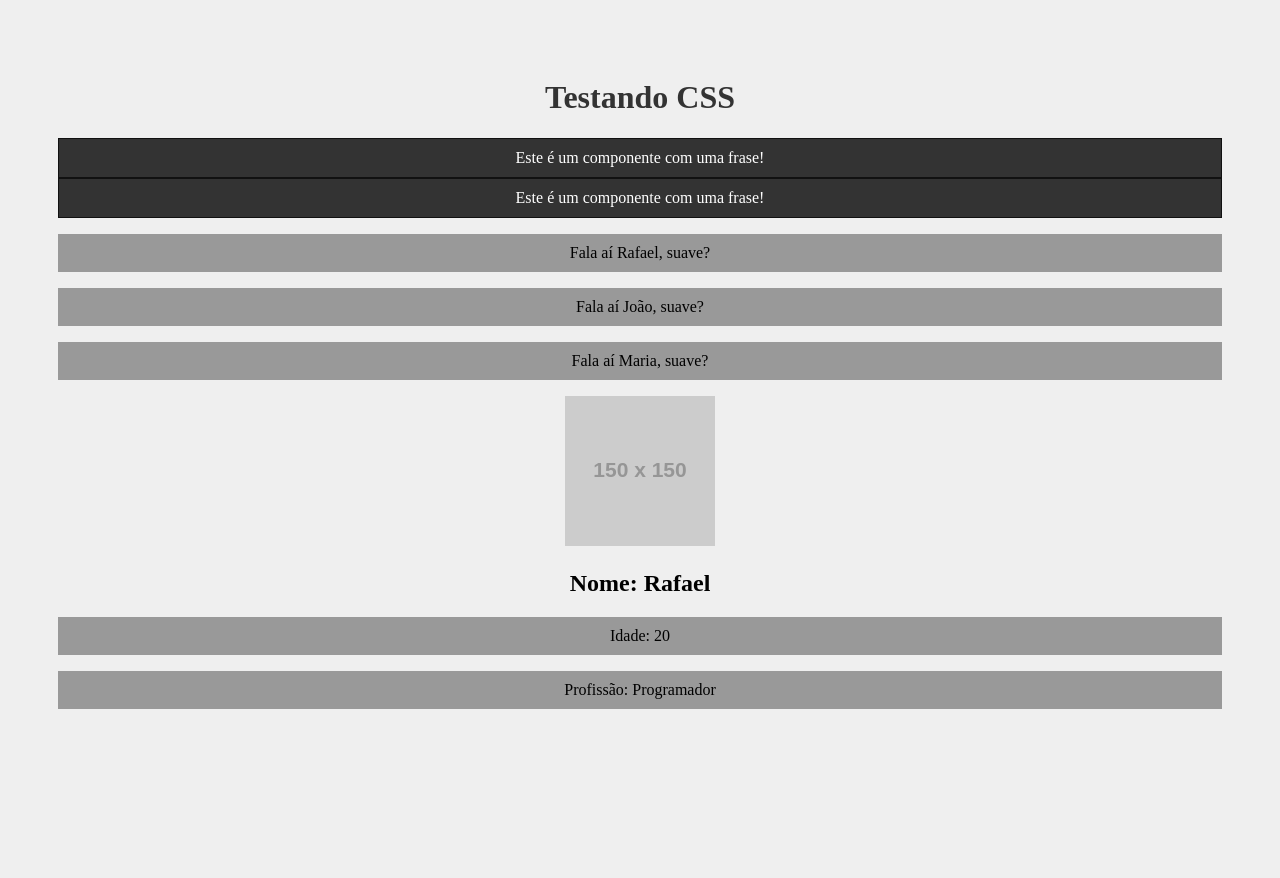
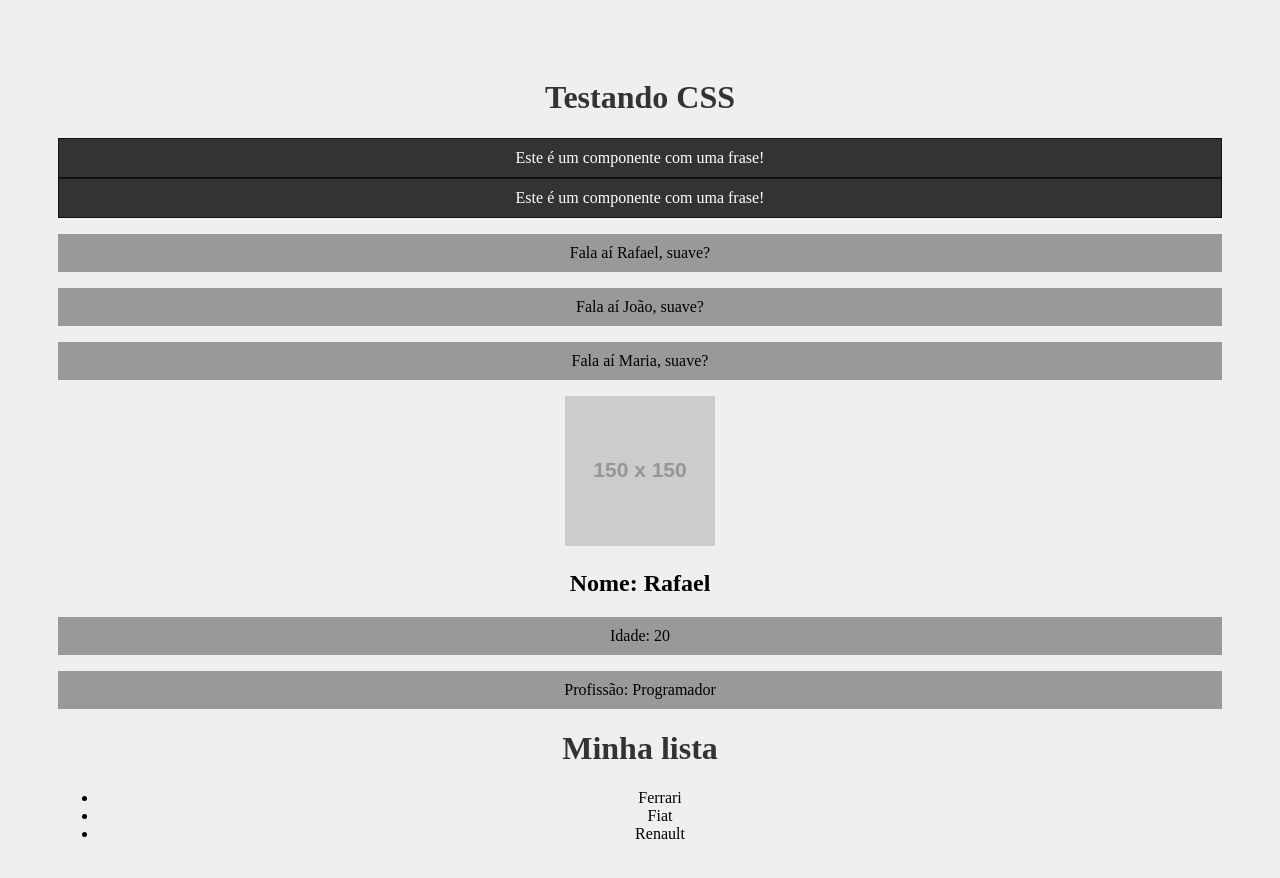
Before and after one commit to FerreiraRAf/Curso-React, a React (Create React App) app: page / in a window 1280 px wide. Shown: the top 878 px of the page. Before the commit the page ends 800 px from the top, so only its background shows below. Built offline with nearby package versions, Linux system fonts and the light colour scheme.

Commit message:
Utilizando React fragments

```diff
--- a/src/App.js
+++ b/src/App.js
@@ -3,6 +3,7 @@
 import SayMyName from './components/SayMyName';
 import Pessoa from './components/Pessoa';
 import Frase from './components/Frase';
+import List from './components/List';
 
 function App() {
   const nome = "Maria";
@@ -17,6 +18,7 @@
       <SayMyName nome="João" />
       <SayMyName nome={nome} />
       <Pessoa nome="Rafael" idade="20" profissao="Programador" foto="https://via.placeholder.com/150" />
+      <List />
 
     </div>
   );
--- /dev/null
+++ b/src/components/List.js
@@ -0,0 +1,17 @@
+import Item from "./item";
+
+
+    function List() {
+        return(
+            <>
+                <h1>Minha lista</h1>
+                <ul>
+                    <Item marca="Ferrari" />
+                    <Item marca="Fiat" />
+                    <Item marca="Renault" />
+                </ul>
+            </>
+        )
+    }
+
+    export default List;
--- /dev/null
+++ b/src/components/item.js
@@ -0,0 +1,9 @@
+    function Item(props) {
+        return(
+            <>
+                <li>{props.marca}</li>
+            </>
+        )
+    }
+
+    export default Item;
--- a/src/index.css
+++ b/src/index.css
@@ -1,5 +1,6 @@
   body{
     padding: 50px;
+    padding-bottom: 500px;
     background-color: #efefef;
   }
 
```
